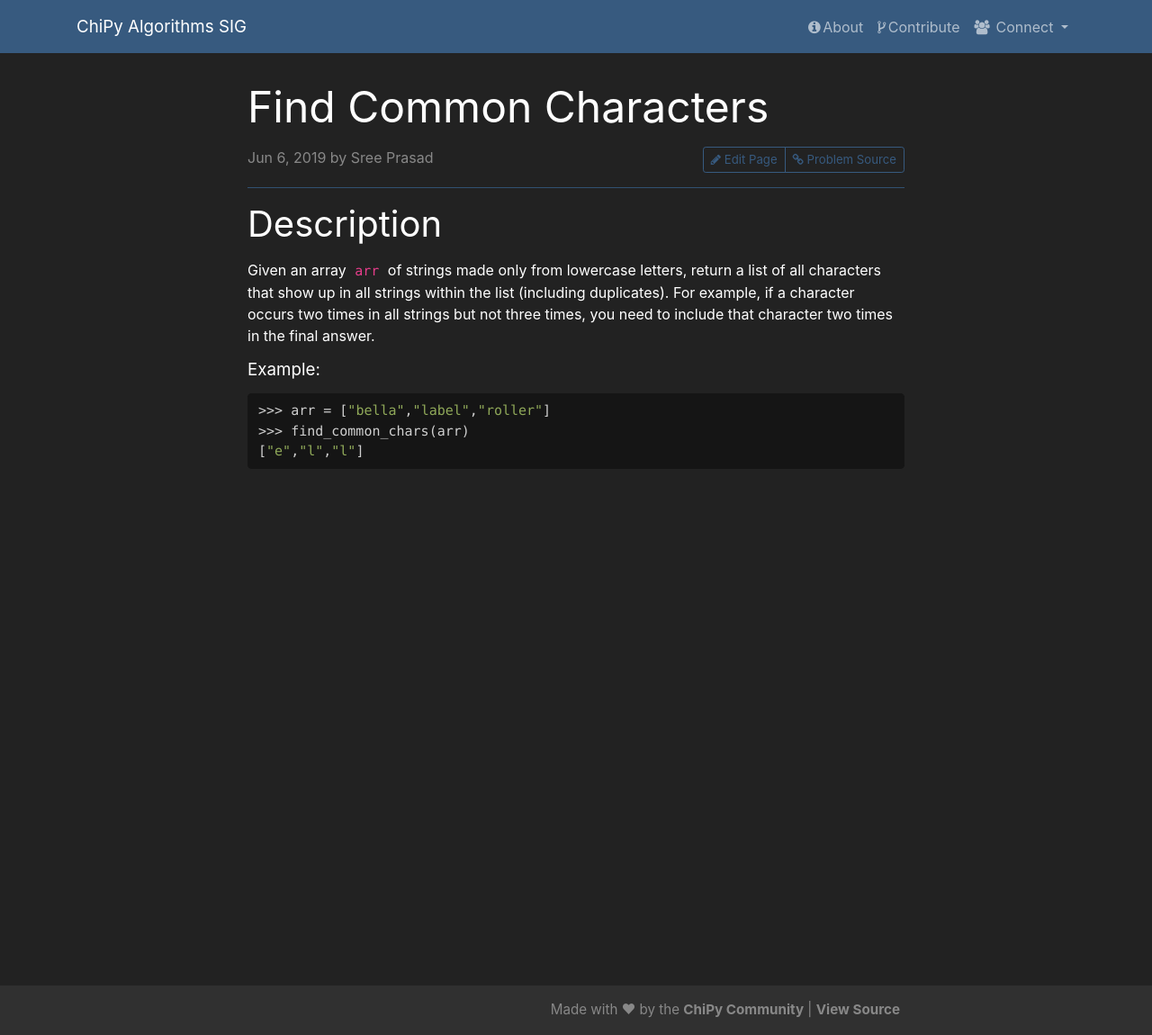
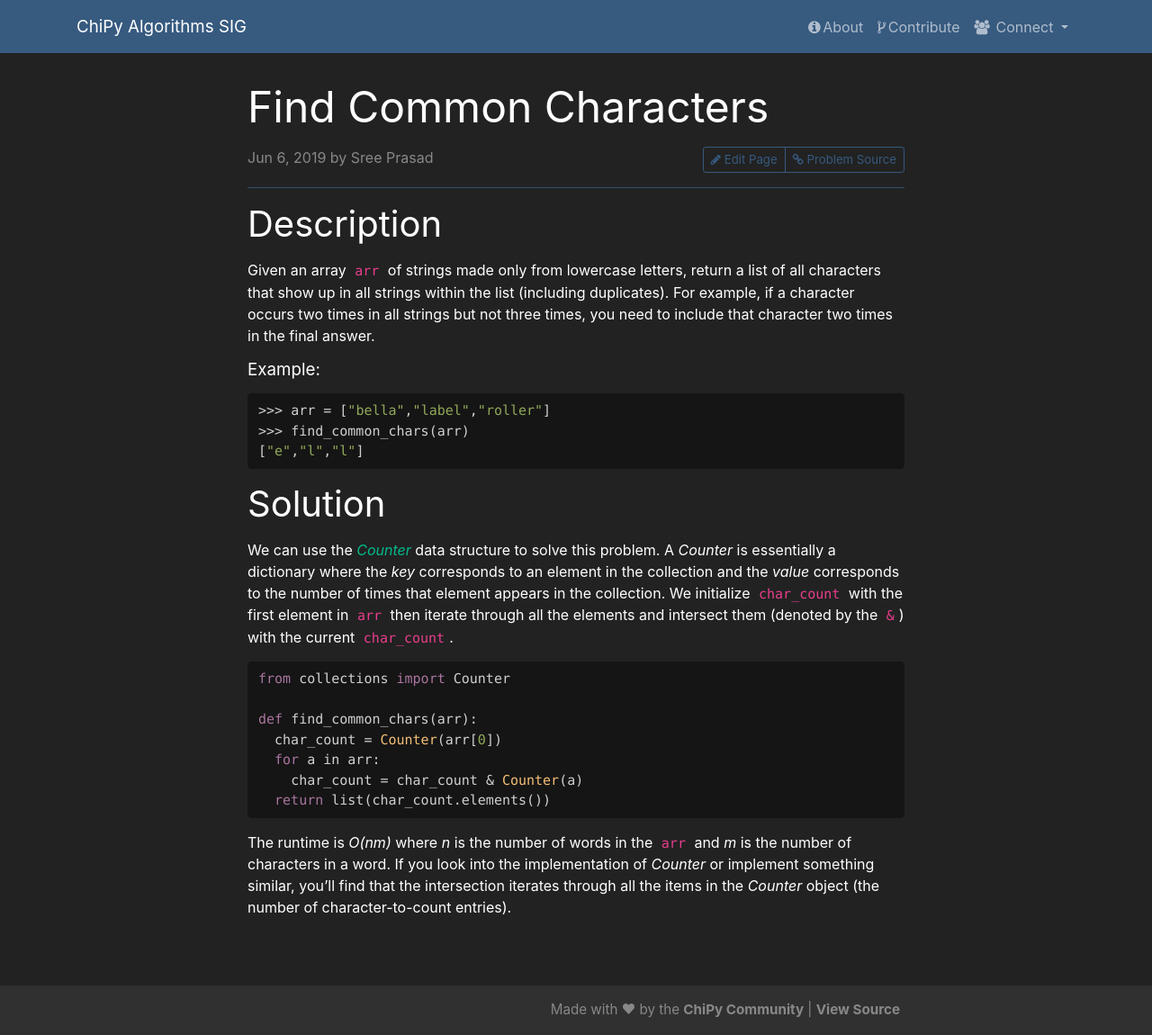
Before and after one commit to chicagopython/algosig, a Jekyll site: the page built from _posts/2019-06-06-find-common-chars.md, in a window 1280 px wide and 1150 px high. Shown: the whole window at 90% size. Built offline with Jekyll 4.4.1, drawn with Linux system fonts in a browser that asks for light colours; nearby versions of some CDN libraries; our own code applies the rules of GitHub Pages for plain Markdown files.

Commit message:
Adding solution 2019-06-06 find common chars

````diff
--- a/_posts/2019-06-06-find-common-chars.md
+++ b/_posts/2019-06-06-find-common-chars.md
@@ -19,3 +18,20 @@ Given an array `arr` of strings made only from lowercase letters, return a list
 >>> find_common_chars(arr)
 ["e","l","l"]
 ```
+
+## Solution
+
+We can use the *[Counter](https://docs.python.org/3/library/collections.html#collections.Counter)* data structure to solve this problem. A *Counter* is essentially a dictionary where the *key* corresponds to an element in the collection and the *value* corresponds to the number of times that element appears in the collection. We initialize `char_count` with the first element in `arr` then iterate through all the elements and intersect them (denoted by the `&`) with the current `char_count`.
+
+
+```python
+from collections import Counter
+
+def find_common_chars(arr):
+  char_count = Counter(arr[0])
+  for a in arr:
+    char_count = char_count & Counter(a)
+  return list(char_count.elements())
+```
+
+The runtime is *O(nm)* where *n* is the number of words in the `arr` and *m* is the number of characters in a word. If you look into the implementation of *Counter* or implement something similar, you'll find that the intersection iterates through all the items in the *Counter* object (the number of character-to-count entries).
````
Also changed, not shown: other parts of _posts/2019-06-06-find-common-chars.md (+0 -1 lines).
